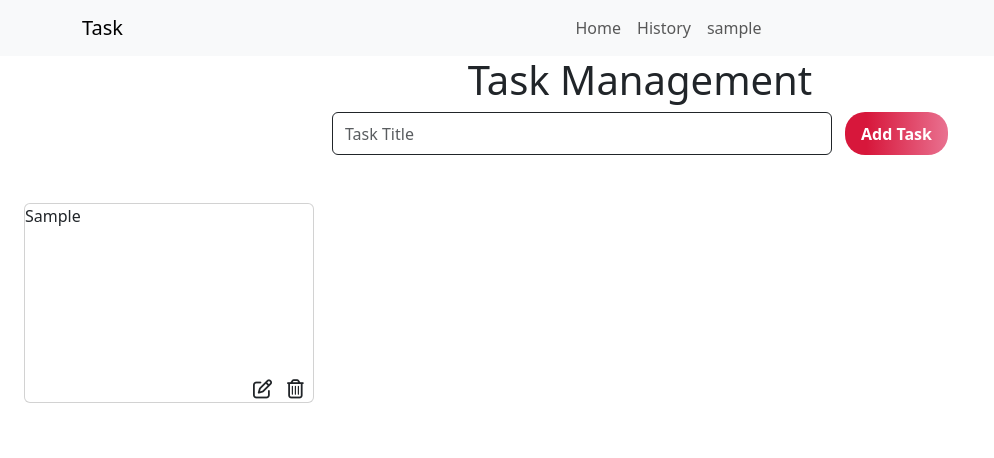
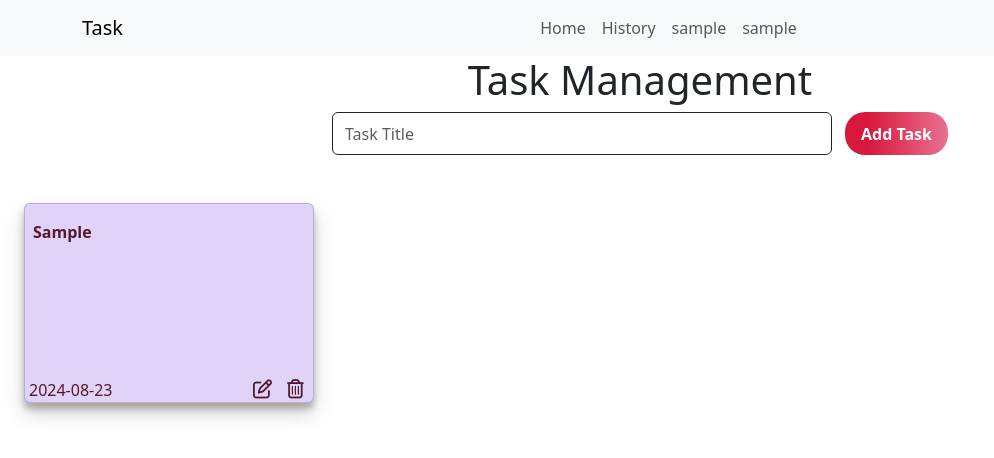
Before and after one commit to kumaragurumkce/taskmanage, a Vue app: page / in a window 1280 px wide. Both pictures are taken after typing "Sample" into the empty fields and a click on the button "Add Task". Shown: the top 458 px of the page, without its empty margins (0-994 px from the left). Built offline with nearby package versions, Linux system fonts and the light colour scheme; a web font is replaced by a local one.

Commit message:
color update

```diff
--- a/src/assets/style.css
+++ b/src/assets/style.css
@@ -30,14 +30,14 @@ background: linear-gradient(90deg, rgba(215,23,59,1) 21%, rgba(233,113,144,1) 10
 .card-main{
     min-height: 200px;
     overflow: hidden;
-
+    box-shadow: rgba(0, 0, 0, 0.19) 0px 10px 20px, rgba(0, 0, 0, 0.23) 0px 6px 6px;
 }
 .task-content{
 overflow: hidden;
 text-overflow: ellipsis;
 display: -webkit-box;
 -webkit-box-orient: vertical;
--webkit-line-clamp: 5; /* Limit content to 5 lines */
+-webkit-line-clamp: 6; /* Limit content to 5 lines */
 line-clamp: 5;
-
+font-weight: 600;
 }
--- a/src/components/Navbar.vue
+++ b/src/components/Navbar.vue
@@ -17,6 +17,10 @@
           <li class="nav-item">
             <router-link class="nav-link" to="/sample">sample</router-link>
           </li>
+          <li class="nav-item">
+            <router-link class="nav-link" to="/sample">sample</router-link>
+          </li>
+
         </ul>
       </div>
     </div>
--- a/src/views/History.vue
+++ b/src/views/History.vue
@@ -5,7 +5,9 @@
       <button @click="addNewItem">Add</button>
 
       <ul>
-        <li v-for="item in items" :key="item.id">{{ item.name }}</li>
+        <li v-for="item in items" :key="item.id">
+          {{ item.name }} - {{ item.date }}
+        </li>
       </ul>
     </div>
   </template>
@@ -16,7 +18,7 @@
   export default {
     data() {
       return {
-        newItem: { id: null, name: '' }
+        newItem: { id: null, name: '', date: '' } // Include date in newItem
       };
     },
     computed: {
@@ -24,13 +26,20 @@
     },
     methods: {
       ...mapActions(['addItem']),
+
       addNewItem() {
         if (this.newItem.name.trim()) {
-          this.newItem.id = Date.now(); // Assign a unique ID
-          console.log(this.newItem.id);
-          (this.newItem.id)
-          this.addItem({ ...this.newItem }); // Add the item
-          this.newItem.name = ''; // Reset the input field
+          // Assign a unique ID and set the date
+          this.newItem.id = Date.now();
+          const now = new Date();
+          const date = now.toISOString().split('T')[0];
+          this.newItem.date = date;
+
+          // Add the item
+          this.addItem(this.newItem);
+
+          // Reset the input field
+          this.newItem = { id: null, name: '', date: '' };
         }
       }
     }
--- a/src/views/Home.vue
+++ b/src/views/Home.vue
@@ -17,7 +17,7 @@
     <TaskList @edit-task="editTask" />
     <!-- Custom Modal -->
     <div v-if="showModal" class="modal-overlay" @click.self="closeModal">
-        <div class="modal-content">
+      <div class="modal-content"  :style="{background: task.backgroundColor}">
         <div class="modal-header">
           <button class="btn-close border-none" @click="closeModal">&times;</button>
         </div>
@@ -47,25 +47,35 @@
   },
   data() {
     return {
-        task: { id: null, title: '' },
+      task: { id: null, title: '', date: '', backgroundColor: '', fontColor: '' },
       isEditing: false,
       showModal: false, // State to control the modal visibility
     };
   },
   methods: {
     ...mapActions(['addTask', 'updateTask']),
+
     submitForm() {
       if (this.isEditing) {
         this.updateTask(this.task);
       } else {
-          this.addTask({ ...this.task, id: Date.now() });
+        this.task.id = Date.now();
+        const now = new Date();
+        const date = now.toISOString().split('T')[0];
+        this.task.date = date;
+        this.task.backgroundColor = this.getLightBackgroundColor();
+        this.task.fontColor = this.getDarkFontColor();
+        console.log(this.task.id);
+        this.addTask(this.task);
       }
       this.resetForm();
     },
+
     resetForm() {
-        this.task = { id: null, title: '' };
+      this.task = { id: null, title: '', date: '', backgroundColor: '', fontColor: '' };
       this.isEditing = false;
     },
+
     editTask(task) {
       this.task = { ...task };
       this.isEditing = true;
@@ -74,6 +84,7 @@
         this.adjustTextareaHeight(); // Adjust height when the modal is shown
       });
     },
+
     updateTask() {
       if (this.isEditing) {
         this.$store.dispatch('updateTask', this.task);
@@ -81,13 +92,35 @@
         this.closeModal();
       }
     },
+
     closeModal() {
       this.showModal = false;
     },
+
     adjustTextareaHeight() {
       const textarea = this.$refs.textarea;
       textarea.style.height = 'auto'; // Reset height
       textarea.style.height = textarea.scrollHeight + 'px'; // Adjust based on scroll height
+    },
+
+    getLightBackgroundColor() {
+      // Generate a light background color
+          // Generate soft pastel-like colors for a classic light theme
+          const hue = Math.floor(Math.random() * 360); // Random hue
+      const saturation = 60 + Math.random() * 20; // Saturation between 60% and 80%
+      const lightness = 80 + Math.random() * 10; // Lightness between 80% and 90%
+
+      return `hsl(${hue}, ${saturation}%, ${lightness}%)`;
+
+    },
+
+    getDarkFontColor() {
+      const hue = Math.floor(Math.random() * 360); // Random hue
+      const saturation = 40 + Math.random() * 20; // Saturation between 40% and 60%
+      const lightness = 20 + Math.random() * 10; // Lightness between 20% and 30%
+
+      return `hsl(${hue}, ${saturation}%, ${lightness}%)`;
+
     },
   },
 };
@@ -110,7 +143,7 @@
 }
 
 .modal-content {
-    background: white;
+  /* background: rgb(226, 12, 12); */
   border-radius: 8px;
   padding: 10px;
   max-width: 700px;
--- a/src/views/tasklist.vue
+++ b/src/views/tasklist.vue
@@ -1,12 +1,16 @@
 <template>
-    <div class="container-fluid mt-5">
+    <div class="container-fluid my-5">
       <div class="row">
         <div class="col-md-3" :class="{'mt-3' : index >=4 }"
-           v-for="(task,index) in allTasks" :key="task.id">
-          <div class="card card-main task-card position-relative">
-            <div class="task-content">
+           v-for="(task,index) in allTasks.slice().reverse()" :key="task.id">
+          <div class="card card-main task-card position-relative border-none" :style="{backgroundColor:task.backgroundColor,color:task.fontColor}">
+            <div class="task-content mt-3 mx-2">
               {{ task.title }}
             </div>
+            <div class="position-absolute bottom-0 start-0 card-date ms-1">
+              {{ task.date }}
+              </div>
+
             <div class="position-absolute bottom-0 end-0">
               <i class="fa-regular fa-pen-to-square editIcon col-2 me-4" @click="editTask(task)"></i>
               <i class="fa-regular fa-trash-can deleteIcon" @click="handleDelete(task.id)"></i>
```
Lines whose indentation alone changed are shown as unchanged.
